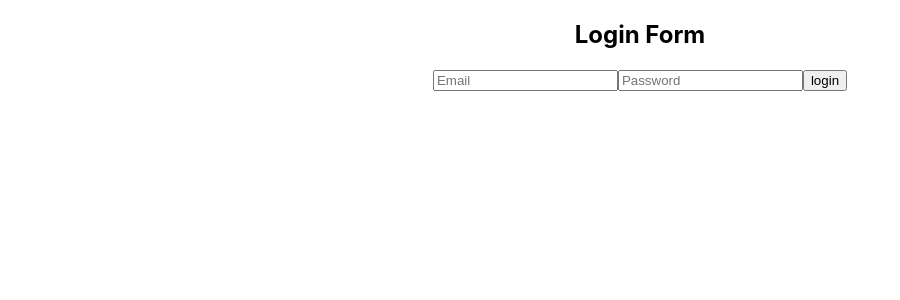
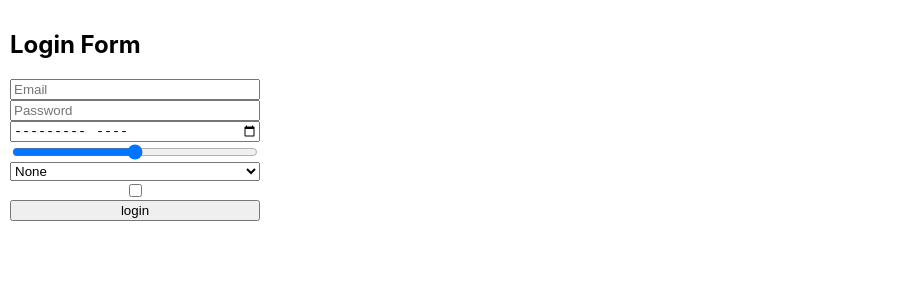
Before and after one commit to karthikarun172/Forms_React, a React (Create React App) app: page / in a window 1280 px wide. Shown: the top 300 px of the page, without its empty margins (0-900 px from the left). Built offline with nearby package versions, Linux system fonts and the light colour scheme.

Commit message:
Multiple Form Input

```diff
--- a/src/App.css
+++ b/src/App.css
@@ -1,38 +1,14 @@
-.App {
-  text-align: center;
+.mainContainer {
+
+  width: 100%;
+  height: 100vh;
+
 }
 
-.App-logo {
-  height: 40vmin;
-  pointer-events: none;
-}
-
-@media (prefers-reduced-motion: no-preference) {
-  .App-logo {
-    animation: App-logo-spin infinite 20s linear;
-  }
-}
-
-.App-header {
-  background-color: #282c34;
-  min-height: 100vh;
+.FormContainer {
   display: flex;
   flex-direction: column;
-  align-items: center;
-  justify-content: center;
-  font-size: calc(10px + 2vmin);
-  color: white;
+  width: 250px;
+  padding: 10px;
+
 }
-
-.App-link {
-  color: #61dafb;
-}
-
-@keyframes App-logo-spin {
-  from {
-    transform: rotate(0deg);
-  }
-  to {
-    transform: rotate(360deg);
-  }
-}
--- a/src/App.js
+++ b/src/App.js
@@ -5,24 +5,51 @@ import { useState } from 'react';
 function App() {
   const [Email, setEmail] = useState("")
   const [password, setPassword] = useState("")
+  const [checked, setChecked] = useState(false)
+  const [calender, setCalender] = useState("")
+  const [selected, setSelected] = useState("")
+  const [range, setRange] = useState(0)
+
 
   const data = {
     email_Data: Email,
-    Password_Data: password
+    Password_Data: password,
+    Checked_Data: checked,
+    Calender_Data: calender,
+    selected_Data: selected,
+    Range_Data: range
+
+  }
+
+  const handleSubmit = (e) => {
+    e.preventDefault();
+    console.log(data)
+
   }
 
 
-  console.log("done - ");
   return (
-    <div className="App">
+    <div className="mainContainer"  >
 
-      <form onSubmit={(e) => {
-        e.preventDefault();
-        console.log(data)
-      }} >
+      <form
+        className='FormContainer'
+        onSubmit={handleSubmit} >
         <h2>Login Form</h2>
-        <input placeholder='Email' onChange={e => setEmail(e.target.value)}  ></input>
-        <input placeholder='Password' type="password" onChange={e => setPassword(e.target.value)}  ></input>
+        <input placeholder='Email' onChange={e => setEmail(e.target.value)} value={Email} />
+        <input placeholder='Password' type="password" onChange={e => setPassword(e.target.value)} value={password} />
+        <input type="month" onChange={e => setCalender(e.target.value)} />
+        <input type="range" onChange={e => setRange(e.target.value)} min="0" max="100" />
+
+
+        <select value={selected} onChange={e => setSelected(e.target.value)}>
+          <option value="None">None</option>
+          <option value="grapefruit">Grapefruit</option>
+          <option value="lime">Lime</option>
+          <option value="coconut">Coconut</option>
+          <option value="mango">Mango</option>
+        </select>
+        <input type="checkbox" onChange={(e) => setChecked(!checked)} />
+
         <button type='submit' >login</button>
       </form>
     </div>
```
